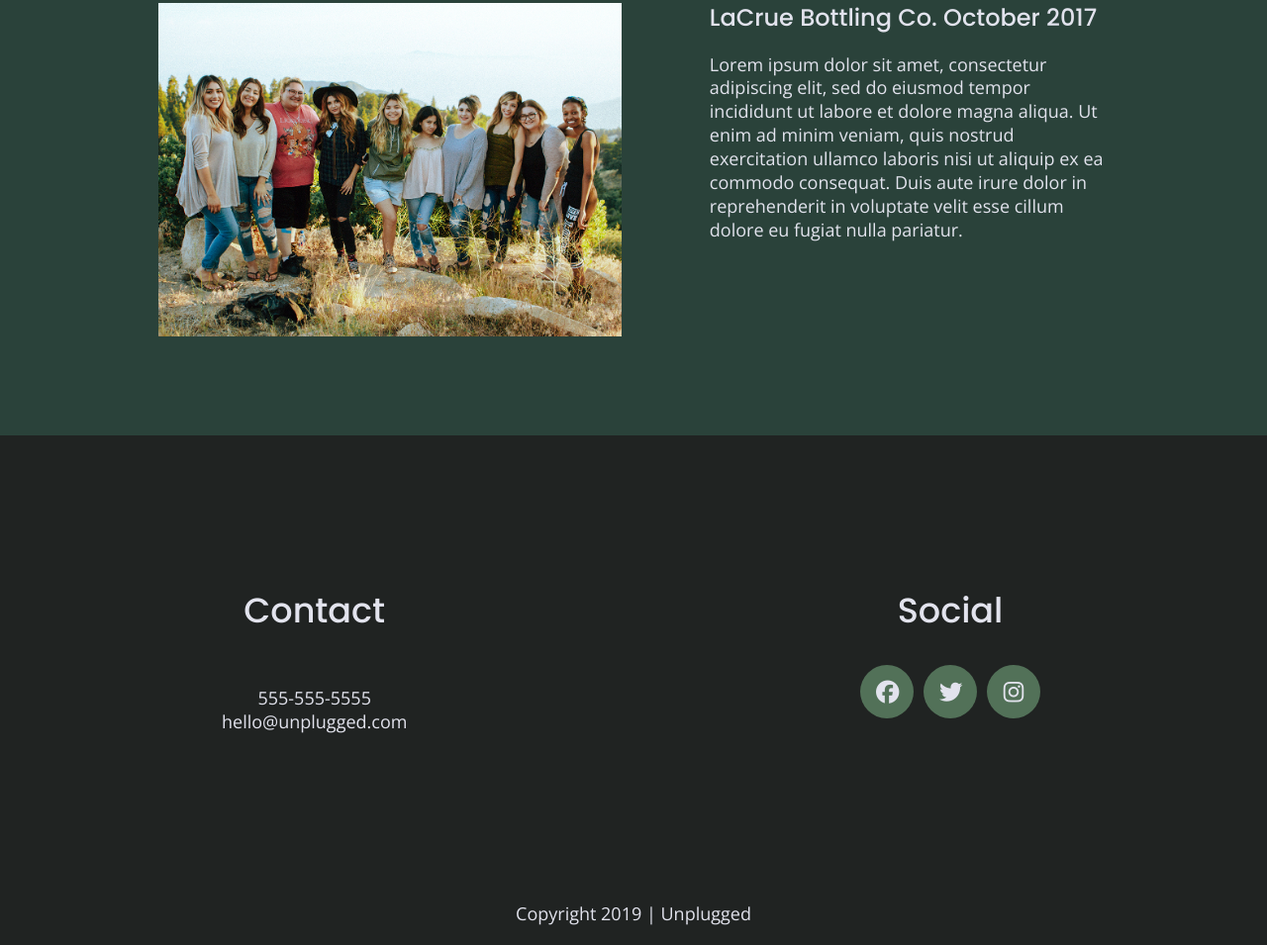
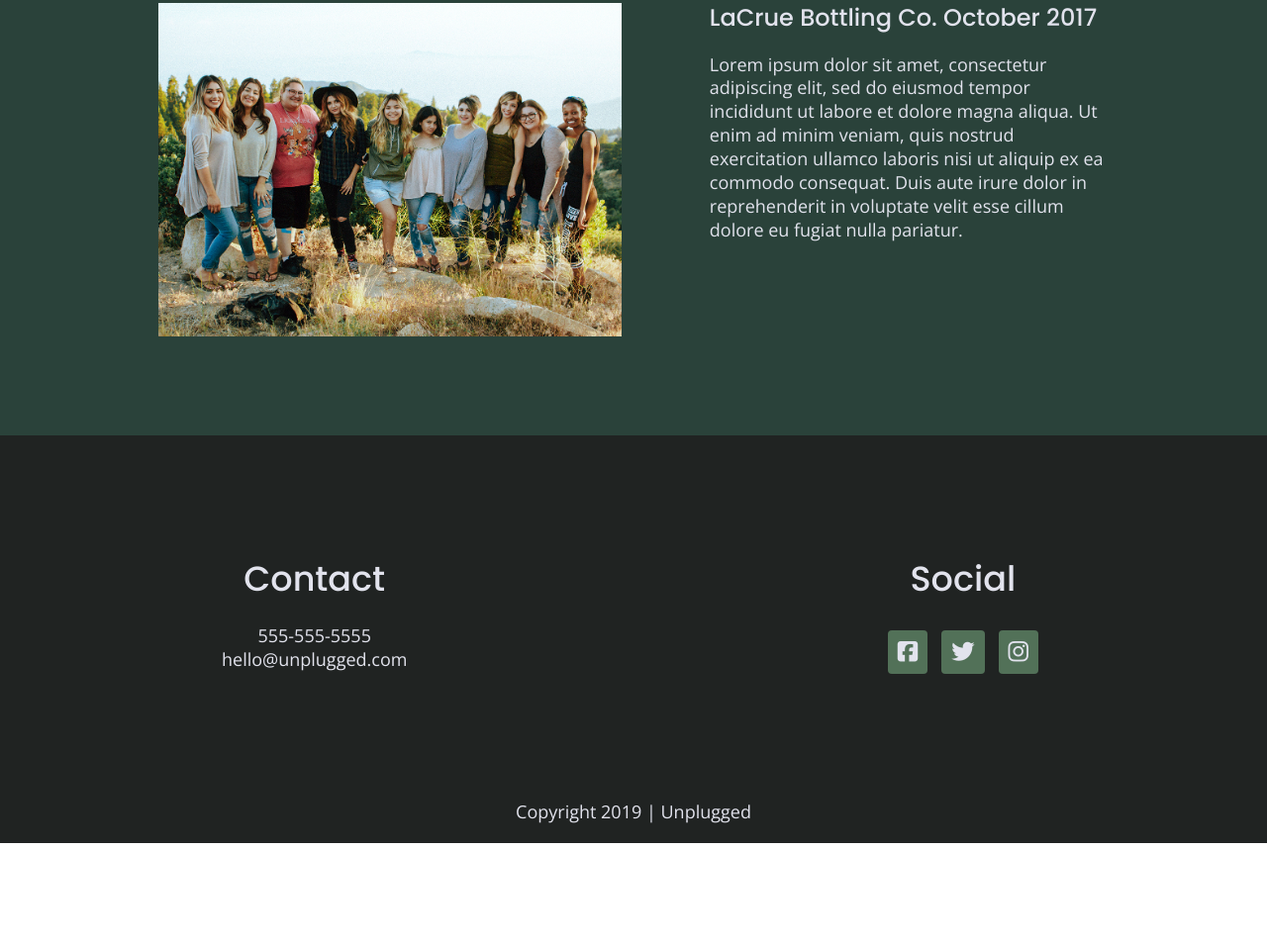
Before and after one commit to joy-hancock/unplugged-retreat, a website built with Parcel: page index.html in a window 1280 px wide. Shown: the part 2268-3223 px from the top of the page at 99% size. After the commit the page ends 3120 px from the top, so only its background shows below. Built offline with nearby package versions, Linux system fonts and the light colour scheme.

Commit message:
Final touches

```diff
--- a/css/main.css
+++ b/css/main.css
@@ -255,15 +255,6 @@ footer .content-wrapper {
     margin: 50px 0;
 }
 
-footer .social h4 {
-    margin-bottom: 20px;
-
-}
-
-footer .contact-area {
-    margin-bottom: 50px;
-}
-
 footer .social-icons {
     display: flex;
     justify-content: space-around;
@@ -278,13 +269,12 @@ footer .social-icons p {
   }
 
 footer i {
-    font-size: 1.3em;
+    font-size: 1.2em;
     background-color: #527158;
-    padding: 16px;
-    border-radius: 50%;
-    width: 22px;
-    height: 22px;
-    margin: 5px;
+    margin: 7px;
+    padding: 10px;
+    border-radius: 4px;
+
 }
 
 footer .copyright {
@@ -481,9 +471,9 @@ aside input[type=button] {
 .faq .content-wrapper {
     display: flex;
     justify-content: center;
-    align-items: center;
+    align-items: flex-start;
     flex-flow: row wrap;
-    margin: 50px 0 0 0;
+    margin: 40px 0 0 0;
 }
 
 .faq h2 {
@@ -624,6 +614,37 @@ header-divider {
     display: none;
 }
 
+
+/* Tablet Footer Styles */
+
+footer .content-wrapper {
+    width: 65%;
+    margin: 100px 0;
+ }
+
+ .footer-content {
+     display: flex;
+     justify-content: space-between;
+     align-items: flex-start;
+     line-height: 1.714;
+
+ }
+
+ footer .footer-content {
+     margin-bottom: 0;
+ }
+
+ footer .footer-content h4 {
+    margin: 15px;
+}
+
+ footer i {
+     font-size: 1.3em;
+ }
+
+ footer .copyright {
+     width: 100%;
+ }
 /* Hero Area */
 
 .hero-area h1 {
@@ -717,28 +738,7 @@ aside .content-wrapper .form {
 
 
 
-/* Footer */
 
-footer .content-wrapper {
-   width: 65%;
-   margin: 100px 0;
-}
-
-.footer-content {
-    display: flex;
-    justify-content: space-between;
-    align-items: flex-start;
-    line-height: 1.714;
-
-}
-
-footer .contact {
-    margin-bottom: 0;
-}
-
-footer .copyright {
-    width: 100%;
-}
 
 /* ================================================================================================ About Page ========================================================================================= */
 
@@ -809,9 +809,7 @@ contact-content h4 {
 
 /* General Styles */
 
-header {
-    padding: 15px 0;
-  }
+
 
 
 .content-wrapper {
@@ -833,17 +831,30 @@ h2 {
       font-size: 1.125em;
       line-height: 1.333;
   }
+
+
+  /* Header Desktop Styles */
+
+  header {
+    padding: 15px 0;
+  }
+  header figure {
+    width: 30%;
+}
+
+
+  /* Footer Desktop Styles */
+
+footer h4 {
+    font-size: 2.1875em;
+}
+
+
   /* Hero */
   .hero-area h1 {
     font-size: 3.75em;
     width: 80%;
 }
-
-/* Homepage Header Styles */
-header figure {
-    width: 30%;
-}
-
 
 
 /* Hero Area */
@@ -894,11 +905,7 @@ aside .content-wrapper .form {
     padding-bottom: 50px;
 
 }
-/* Footer */
 
-footer h4 {
-    font-size: 2.1875em;
-}
 
 
 
--- a/index.html
+++ b/index.html
@@ -176,7 +176,7 @@
                 <div class="social">
                     <h4>Social</h4>
                     <div class="social-icons">
-                        <p><a href="https://www.facebook.com/skillcrush" target="_blank"><i class="fab fa-facebook"></i></a>
+                        <p><a href="https://www.facebook.com/skillcrush" target="_blank"><i class="fab fa-facebook-square"></i></a>
                         </p>
 
                         <p><a href="https://twitter.com/skillcrush" target="_blank"><i class="fab fa-twitter"></i></a></p>
```
